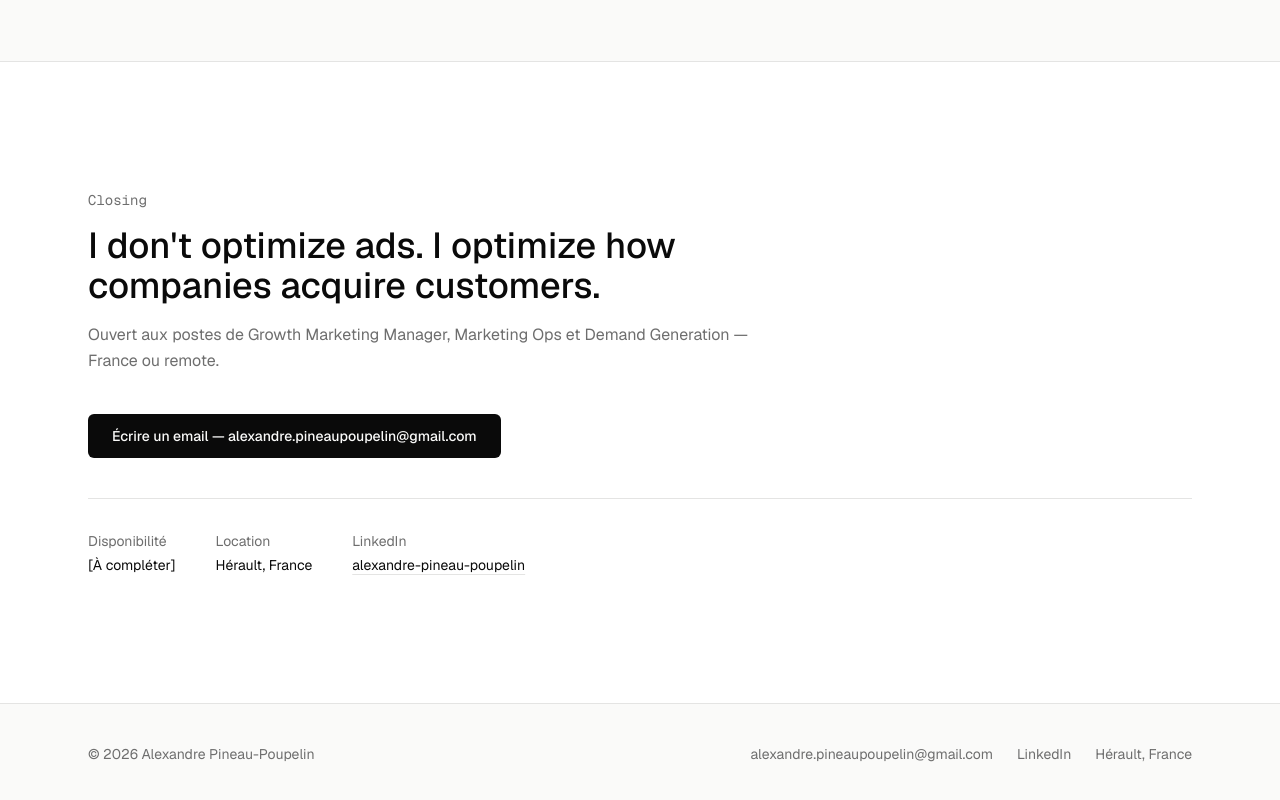
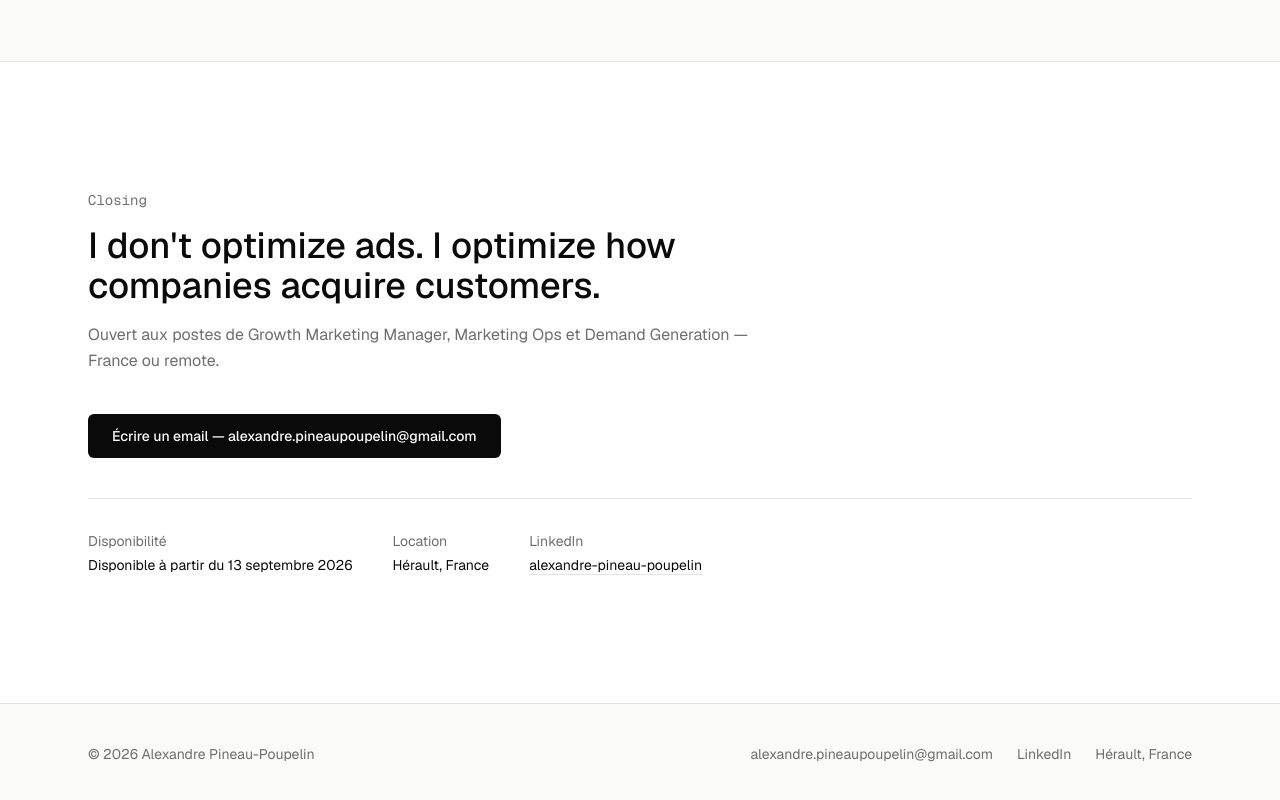
Before and after one commit to Alexandre-Pineau-Poupelin/alex-growth, a Next.js app: page / in a window 1280 px wide. Shown: the part 7304-8104 px from the top of the page. Built offline with nearby package versions, Linux system fonts and the light colour scheme; no server answers.

Commit message:
Update content.ts

```diff
--- a/data/content.ts
+++ b/data/content.ts
@@ -8,7 +8,7 @@ export const siteConfig = {
   email: "alexandre.pineaupoupelin@gmail.com",
   linkedin: "https://linkedin.com/in/alexandre-pineau-poupelin",
   location: "Hérault, France",
-  availability: "[À compléter]",
+  availability: "Disponible à partir du 13 septembre 2026",
   // Priorité : domaine custom explicite > URL de prod Vercel auto-détectée > placeholder local.
   // NEXT_PUBLIC_SITE_URL est à définir dans les env vars Vercel une fois un domaine choisi.
   url:
```
